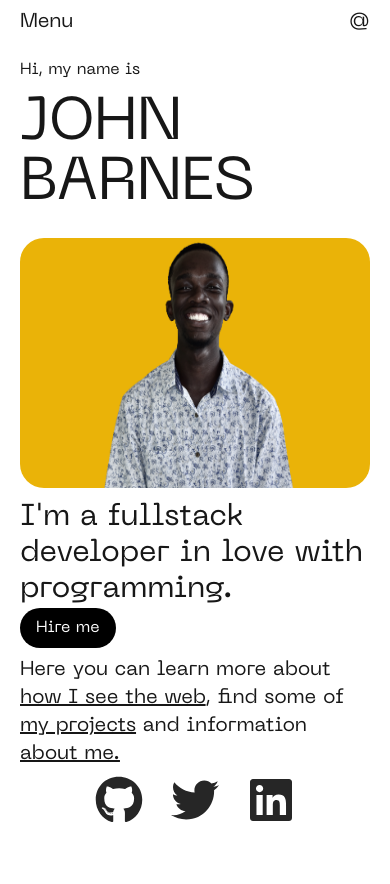
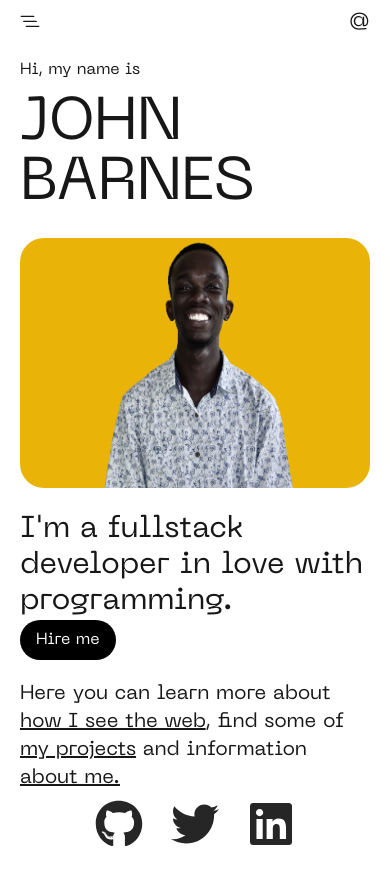
Before and after one commit to jaybarnes33/myportfolio, a Next.js app: page / in a window 390 px wide. Shown: the top 884 px of the page. Built offline with nearby package versions, Linux system fonts and the light colour scheme.

Commit message:
feat: menu icons

```diff
--- a/src/pages/components/Header.tsx
+++ b/src/pages/components/Header.tsx
@@ -2,6 +2,7 @@ import Link from "next/link";
 import { useRouter } from "next/router";
 import React, { useState } from "react";
 import Toggler from "./Toggler";
+import { BsListNested, BsX } from "react-icons/bs";
 
 const Header = () => {
   const links = ["home", "articles", "projects", "about"];
@@ -14,7 +15,7 @@ const Header = () => {
         onClick={() => setToggle(!toggle)}
         className="md:hidden relative z-50"
       >
-        Menu
+        {!toggle ? <BsListNested /> : <BsX />}
       </div>
       @
       <div
--- a/src/pages/index.tsx
+++ b/src/pages/index.tsx
@@ -30,7 +30,7 @@ export default function Home() {
               className="h-full md:w-[350px]"
             />
           </div>
-          <div className="md:-ml-[10rem]">
+          <div className="py-3 md:-ml-[10rem]">
             <p className="text-3xl  md:text-7xl">
               I&apos;m a fullstack developer in love with programming.
             </p>
```
